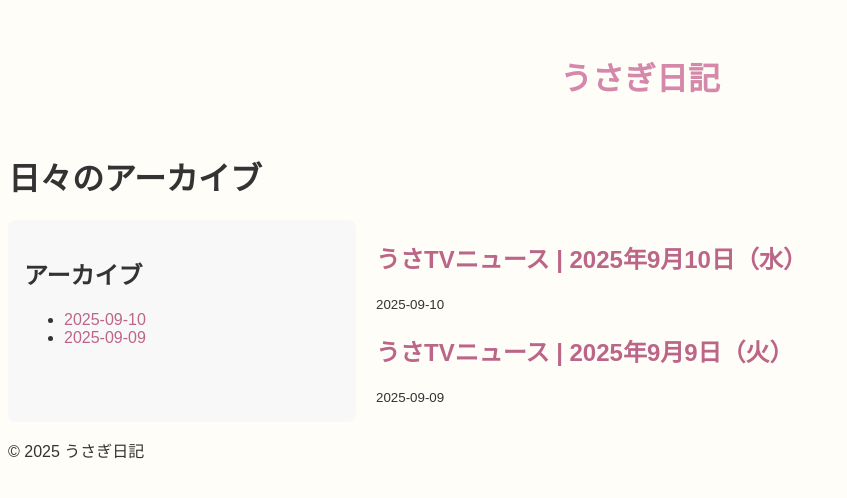
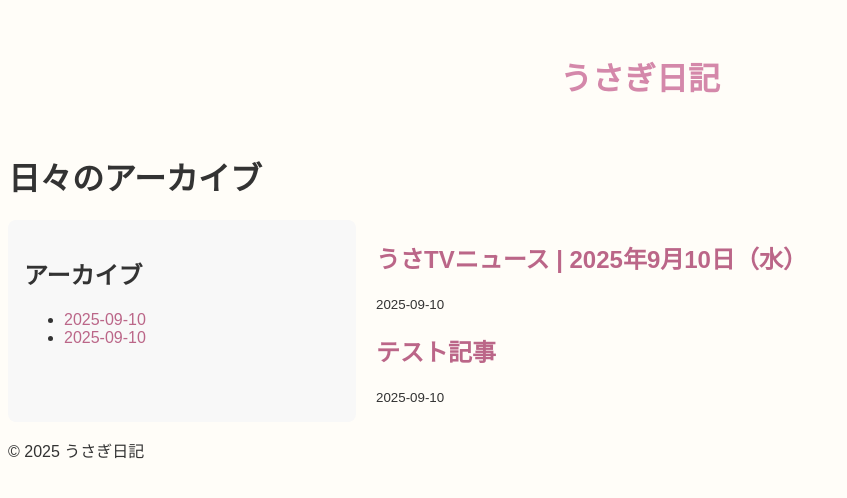
Before and after one commit to Rabbitflower-Rabiko/Rabbitflower-Rabiko-Rabbitflower-Rabiko.github.io, a Jekyll site: the page built from archive-site/archive.html, in a window 1280 px wide. Shown: the top 498 px of the page, without its empty margins (0-847 px from the left). Built offline with Jekyll 4.4.1, drawn with Linux system fonts in a browser that asks for light colours.

Commit message:
Update 2025-09-09-top-page.md

```diff
--- a/archive-site/_posts/2025-09-09-top-page.md
+++ b/archive-site/_posts/2025-09-09-top-page.md
@@ -1,7 +1,7 @@
 ---
-layout: post
-title: "うさTVニュース | 2025年9月9日（火）"
-date: 2025-09-09
+layout: default
+title: "テスト記事"
+date: 2025-09-10
 ---
 <html lang="ja">
 <head>
```
